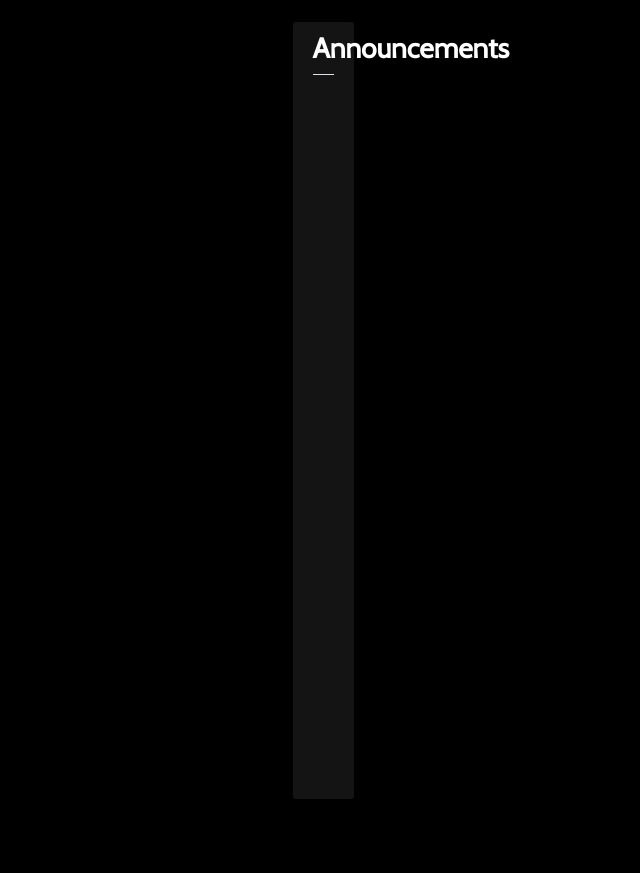
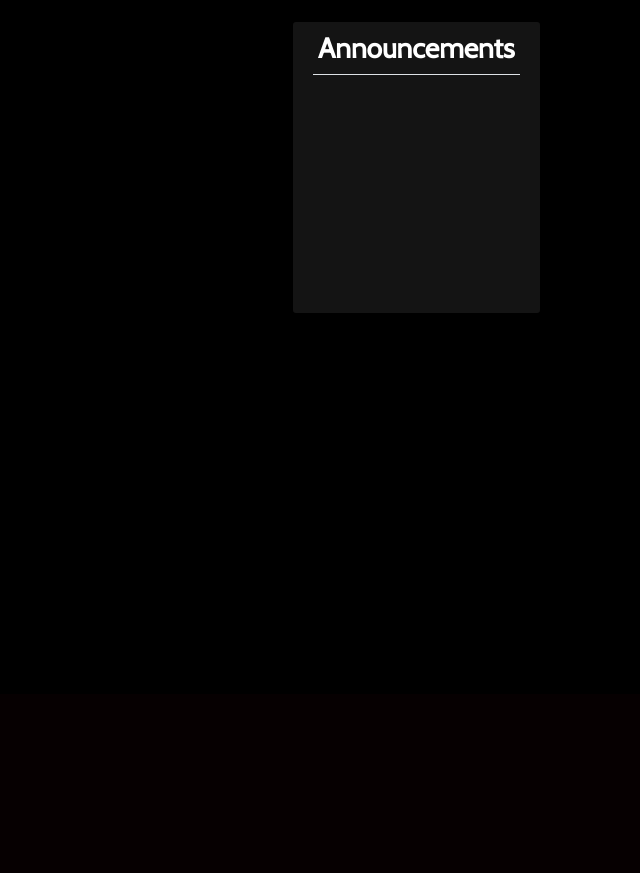
Before and after one commit to sarayu-suresh/yakshas-blog, a Flask app: page / in a window 1280 px wide. Shown: the part 106-979 px from the top of the page, without its empty margins (640-1280 px from the left). After the commit the page ends 419 px from the top, so only its background shows below. Run offline with Flask 2, Linux system fonts and the light colour scheme; data that the repository does not hold is empty; some libraries are stand-ins or nearby versions.

Commit message:
changes made to the project

```diff
--- a/flaskblog/templates/home.html
+++ b/flaskblog/templates/home.html
@@ -29,7 +29,7 @@
 		{% endfor %}
         </div>
 		<div class="col-md-3 sm-3">
-          <div class="content-section col-md-3 sm-3">
+          <div class="content-section">
             <h3><b><center>Announcements</center></b></h3>
 			<div class="border-top pt-1"></div>
             <marquee direction = "up" scrollamount="3" height="50%">
```
